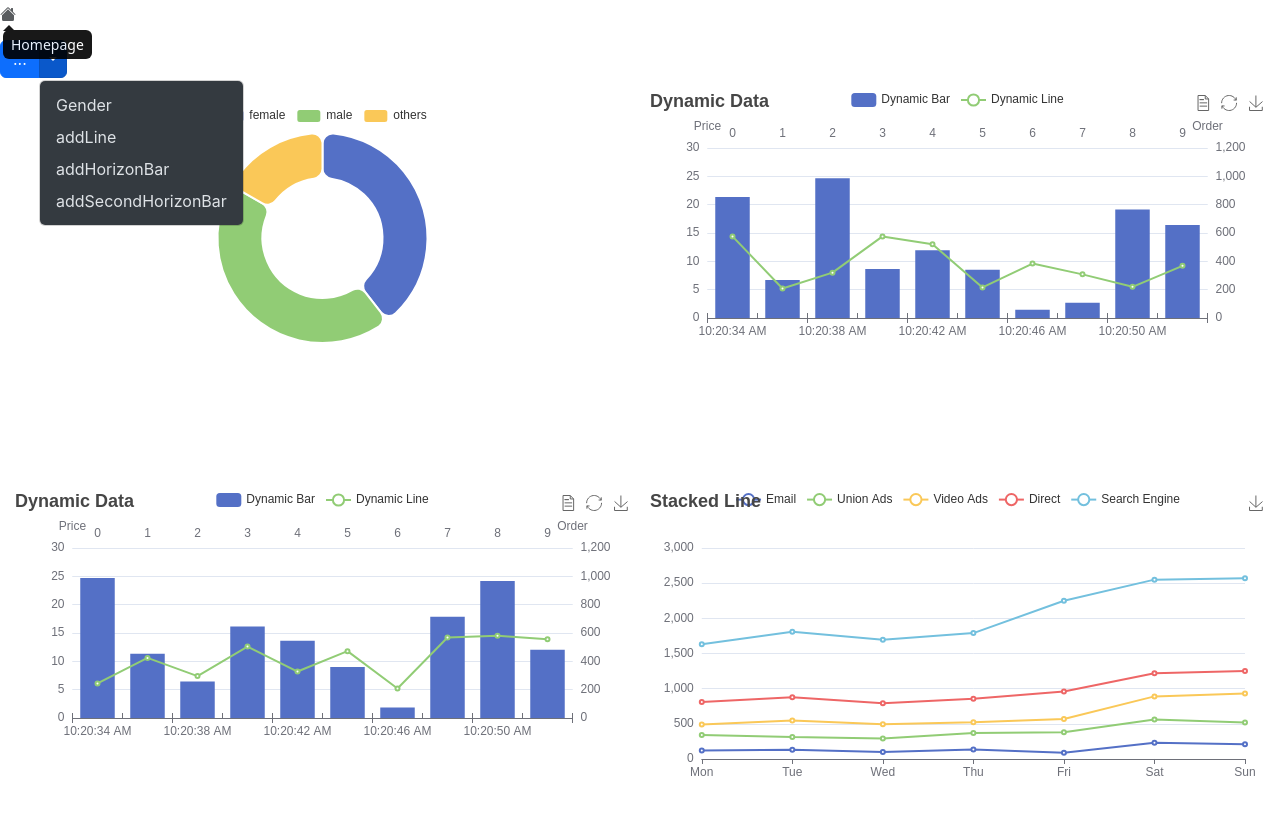
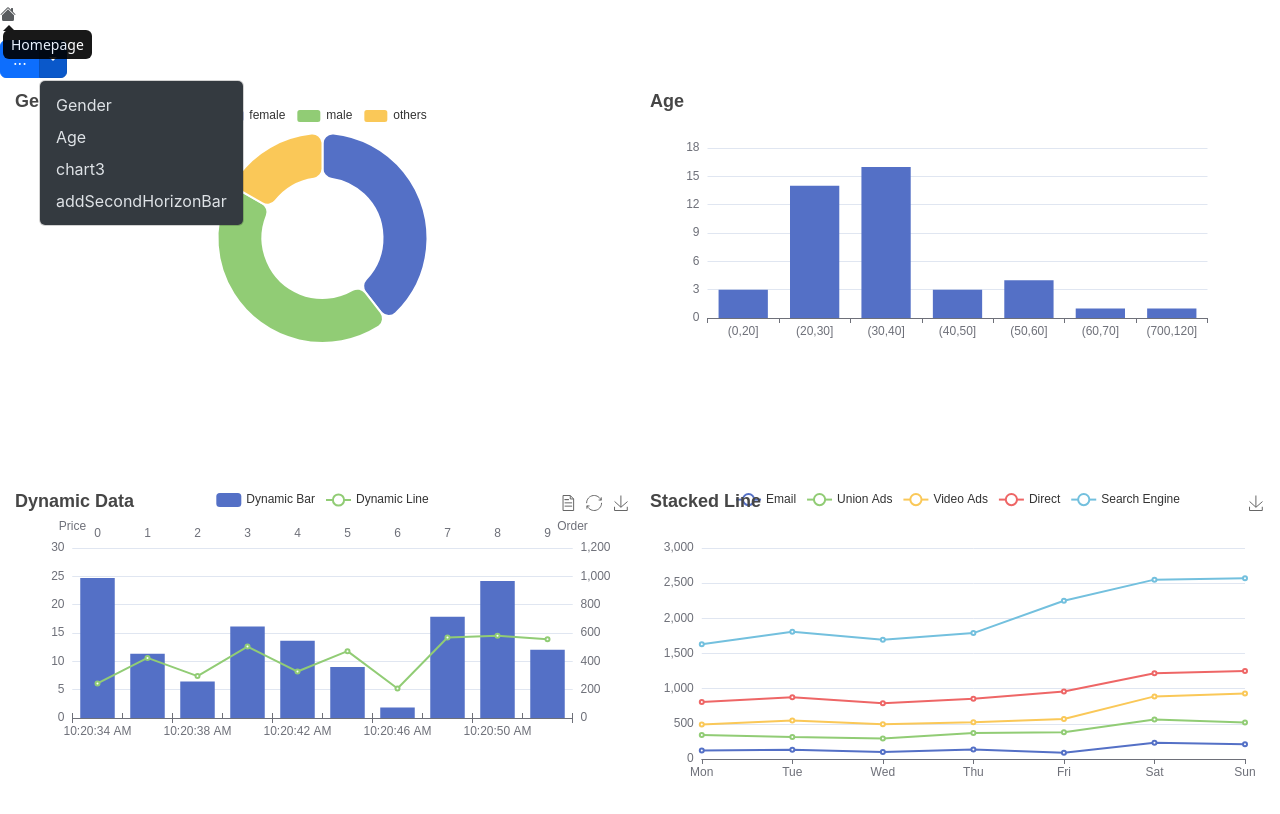
Before and after one commit to keagancoder/collaborative, a React (Create React App) app in the folder front/: page / in a window 1280 px wide. Both pictures are taken after a click on the button 52 px from the left and 59 px from the top of the page. Shown: the top 814 px of the page. Built offline with nearby package versions, Linux system fonts and the light colour scheme.

Commit message:
add age chart

```diff
--- /dev/null
+++ b/front/src/component/HorizonBarComponent/HorizonBarForAge.tsx
@@ -0,0 +1,56 @@
+import EChartsReact from 'echarts-for-react';
+import { FC } from 'react';
+import { EventParams } from '../../types';
+import './HorizonBarComponent.less';
+
+interface HorizonBarComponentProps { }
+
+const HorizonBarForAge: FC<HorizonBarComponentProps> = () => {
+
+  const option = {
+    title: {
+      text: 'Age'
+    },
+    xAxis: {
+      type: 'category',
+      data: ['(0,20]', '(20,30]', '(30,40]', '(40,50]', '(50,60]', '(60,70]', '(700,120]']
+    },
+    yAxis: {
+      type: 'value'
+    },
+    series: [
+      {
+        data: [3, 14, 16, 3, 4, 1, 1],
+        type: 'bar'
+      }
+    ]
+  };
+
+  const onChartClick = (params: EventParams) => {
+    switch (params.name) {
+      case 'Email':
+        //TODO add new page
+        console.log('jumping..')
+        break
+      case 'Search Engine':
+        //TODO add new page
+        console.log('jumping...')
+        break
+      default:
+        break
+    }
+  }
+
+  const onEvents = {
+    click: onChartClick
+  }
+  return (
+    <>
+      <EChartsReact option={option}
+        onEvents={onEvents}
+      />
+    </>
+  )
+};
+
+export default HorizonBarForAge;
--- a/front/src/component/PieComponent/PieForGender.tsx
+++ b/front/src/component/PieComponent/PieForGender.tsx
@@ -7,6 +7,9 @@ interface PieComponentProps { }
 
 const PieForGender: FC<PieComponentProps> = () => {
   const option = {
+    title: {
+      text: 'Gender'
+    },
     tooltip: {
       trigger: 'item'
     },
--- a/front/src/component/ReactGridComponent/ReactGridComponent.tsx
+++ b/front/src/component/ReactGridComponent/ReactGridComponent.tsx
@@ -11,6 +11,7 @@ import BreadCrumbComponent from '../../header/BreadCrumbComponent/BreadCrumbComp
 import { useLocation } from 'react-router-dom'
 import SecondHorizonBarComponent from '../SecondHorizonBarComponent/SecondHorizonBarComponent'
 import PieForGender from '../PieComponent/PieForGender'
+import HorizonBarForAge from '../HorizonBarComponent/HorizonBarForAge'
 
 interface ReactGridComponentProps {
   domElements: any[]
@@ -70,10 +71,11 @@ const ReactGridComponent: FC<ReactGridComponentProps> = (props: ReactGridCompone
 
   const [map, setMap] = useState(new Map([
     [0, 'Gender'],
-    [1, 'C'],
+    [1, 'Age'],
     [2, 'D'],
     [3, 'B'],
-    [4, 'Gender']
+    [4, 'Gender'],
+    [5, 'Age']
   ]) )
   const updateMap = (k: number, v: string) => {
     setMap(new Map(map.set(k, v)))
@@ -91,6 +93,11 @@ const ReactGridComponent: FC<ReactGridComponentProps> = (props: ReactGridCompone
   const showGenderPie = () => {
     onAddItem()
     updateMap(count, "Gender")
+  }
+
+  const showAgeChart = () => {
+    onAddItem()
+    updateMap(count, "Age")
   }
 
   const onAddItemB = () => {
@@ -132,8 +139,8 @@ const ReactGridComponent: FC<ReactGridComponentProps> = (props: ReactGridCompone
 
         <Dropdown.Menu variant='dark'>
           <Dropdown.Item onClick={showGenderPie}>Gender</Dropdown.Item>
-          <Dropdown.Item onClick={onAddItemB}>addLine</Dropdown.Item>
-          <Dropdown.Item onClick={onAddItemC}>addHorizonBar</Dropdown.Item>
+          <Dropdown.Item onClick={showAgeChart}>Age</Dropdown.Item>
+          <Dropdown.Item onClick={showAgeChart}>chart3</Dropdown.Item>
           <Dropdown.Item onClick={onAddItemD}>addSecondHorizonBar</Dropdown.Item>
         </Dropdown.Menu>
       </Dropdown>
@@ -161,6 +168,7 @@ const ReactGridComponent: FC<ReactGridComponentProps> = (props: ReactGridCompone
                 {'C' === map.get(index) && (<HorizonBarComponent />)}
                 {'D' === map.get(index) && (<SecondHorizonBarComponent />)}
                 {'Gender' === map.get(index) && (<PieForGender />)}
+                {'Age' === map.get(index) && (<HorizonBarForAge />)}
               </div>
             )
           })
```
